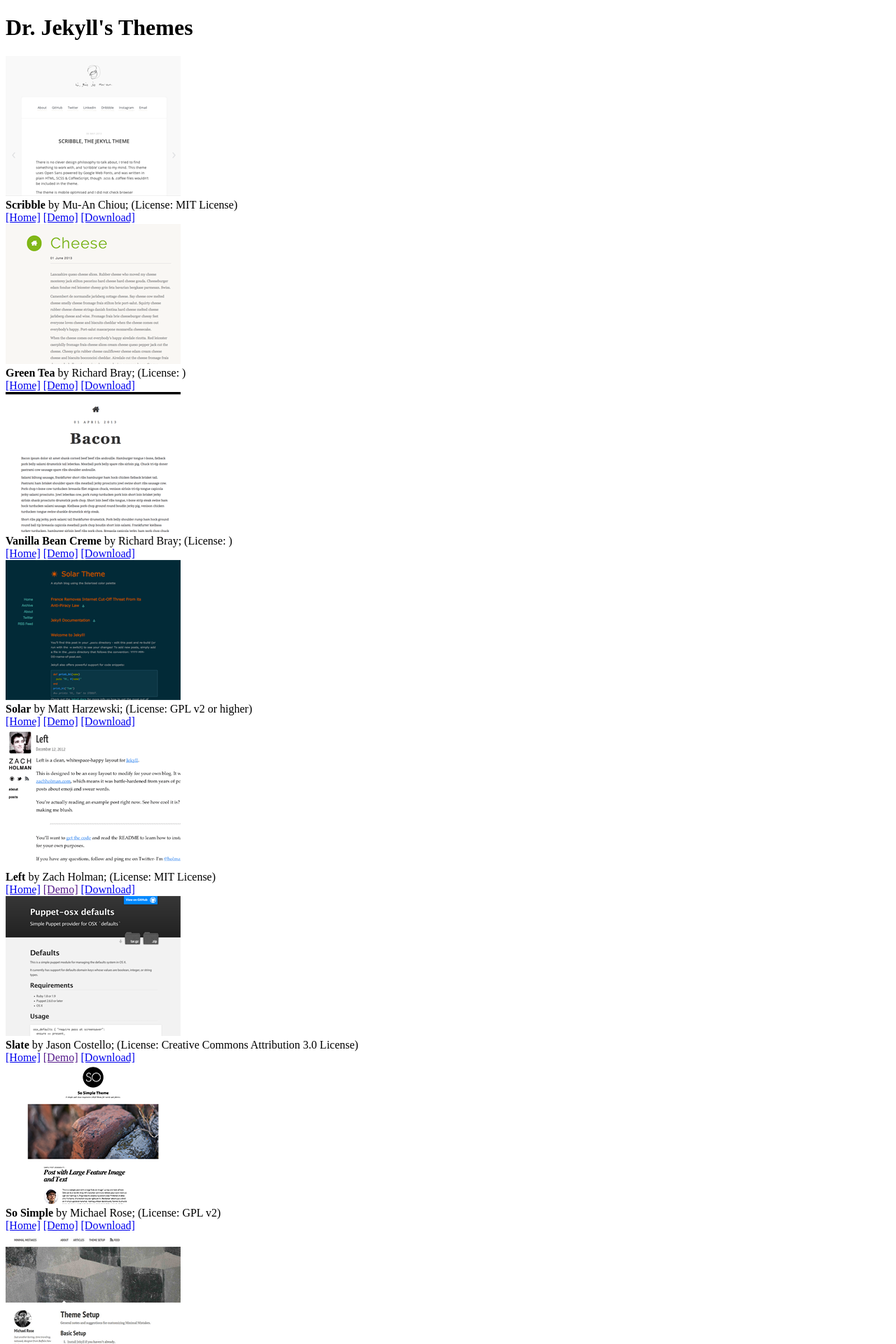
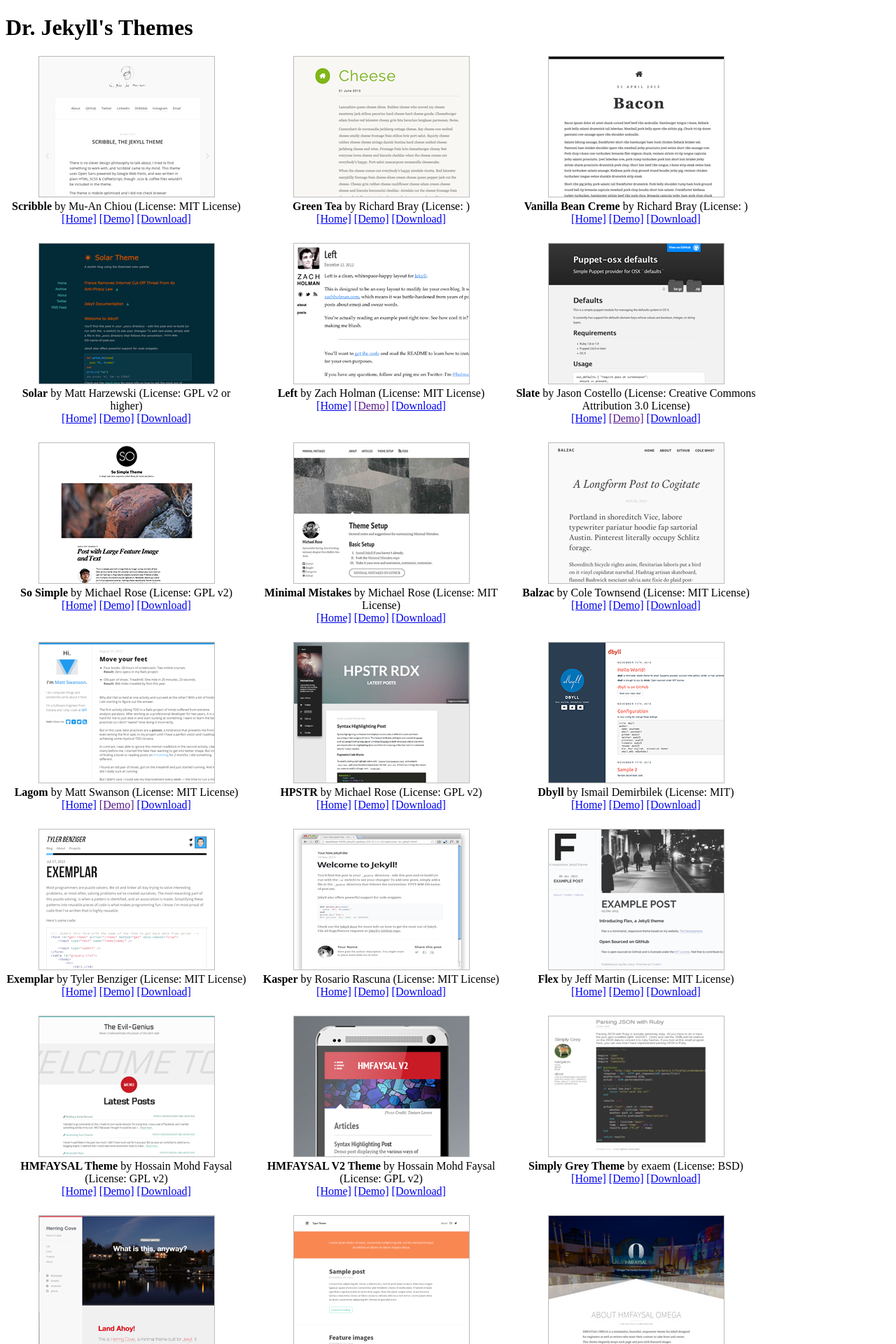
Before and after one commit to drjekyllthemes/drjekyllthemes.github.io, a Jekyll site: the page built from index.html, in a window 1280 px wide. Shown: the top 1920 px of the page at 70% size. Built offline with Jekyll 4.4.1, drawn with Linux system fonts in a browser that asks for light colours; some of the changed text lies outside the part shown.

Commit message:
add style

```diff
--- /dev/null
+++ b/css/style.css
@@ -0,0 +1,19 @@
+
+.gallery div.theme {
+    display: inline-block;
+    vertical-align: top;
+    text-align: center;
+
+    width: 345px;   /* note: 330+15px add margin+border */
+    margin-right: 15px;
+    margin-bottom: 15px;
+  }
+
+
+.gallery div.theme-info {
+    margin-bottom: 10px;
+  }
+
+.gallery div.theme-preview img   {
+    border: 1px solid #bbb;
+ }
--- a/index.html
+++ b/index.html
@@ -20,7 +20,7 @@ title:  "Dr. Jekyll's Themes"
     <div class='theme-info'>
         <b>{{ theme.title }}</b>
         by
-        {{ theme.author }};
+        {{ theme.author }}
         (License: {{ theme.license }})
         <br>
         <a href="{{ theme.homepage }}">[Home]</a>
```
